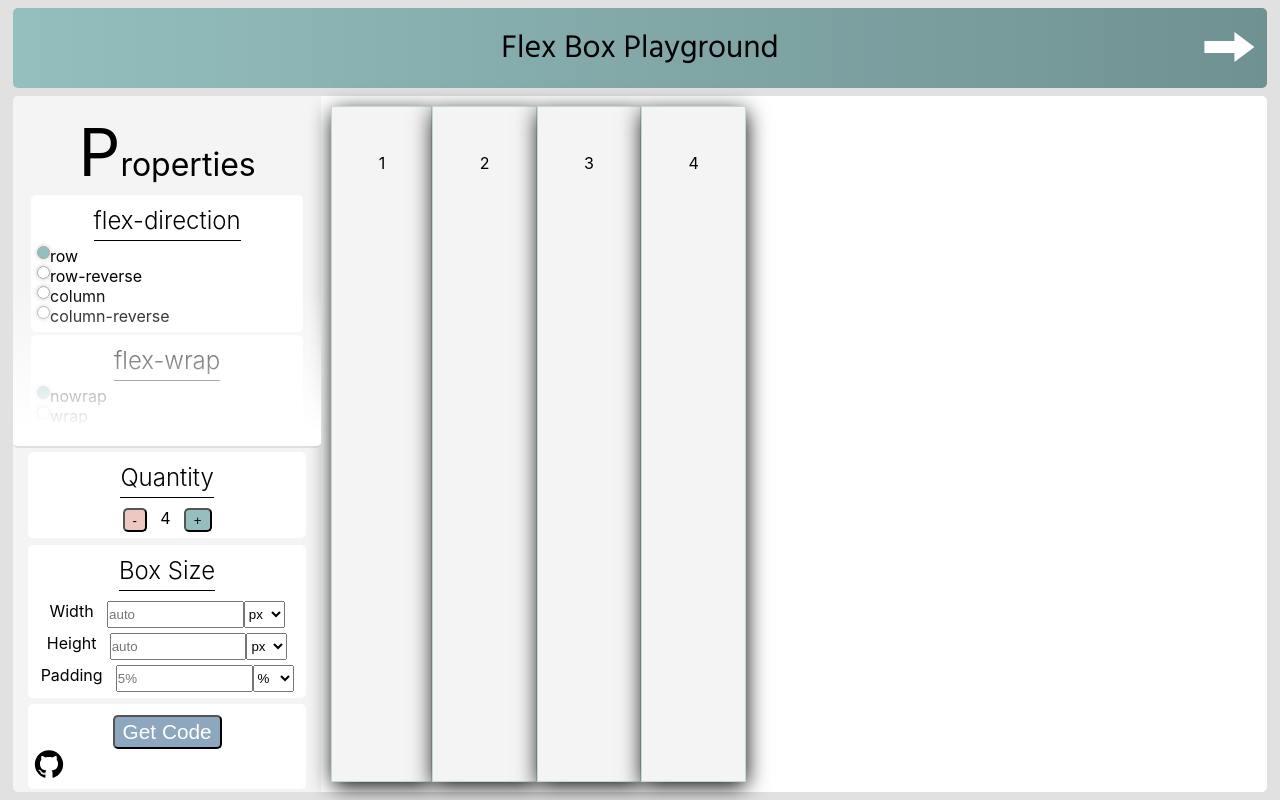
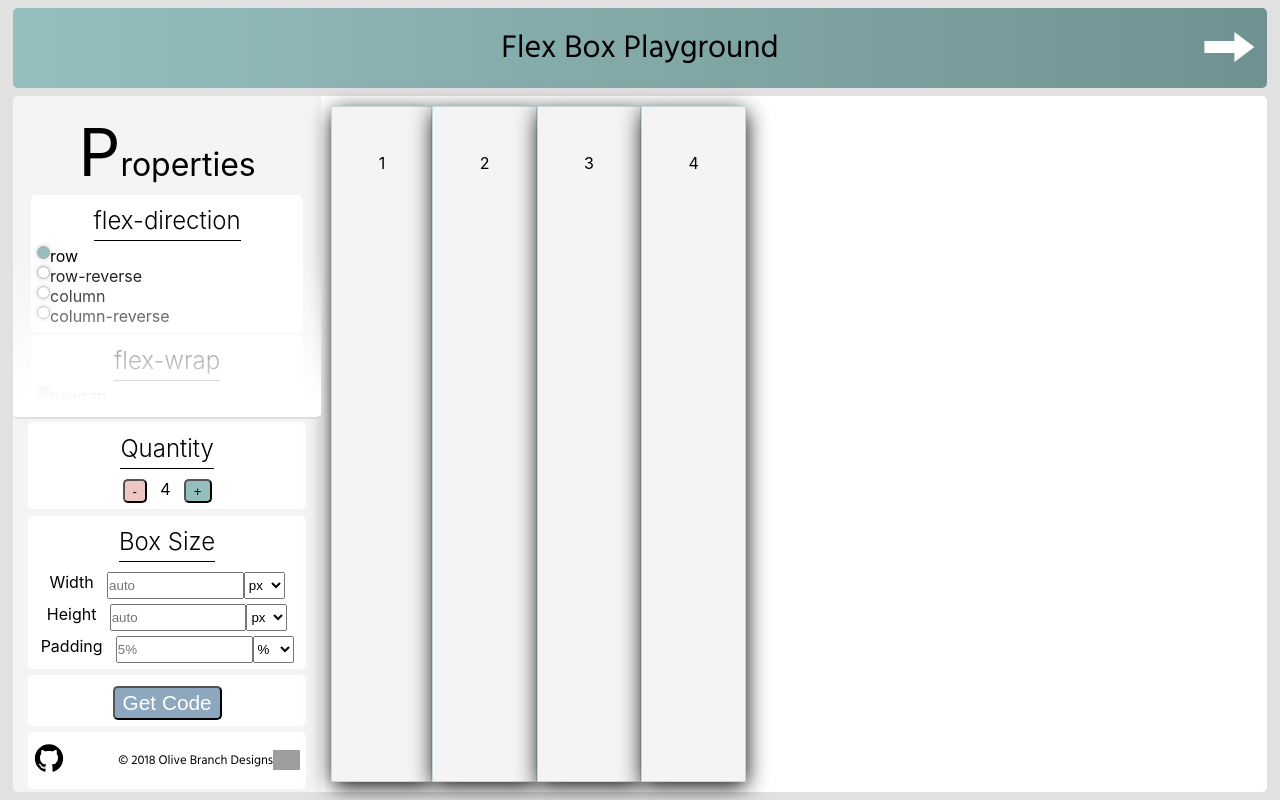
Before and after one commit to timbiles/flex-box, a React (Create React App) app: page / in a window 1280 px wide. Built offline with nearby package versions, Linux system fonts and the light colour scheme; grey boxes are pictures that could not be loaded.

Commit message:
added cc, style fixes

```diff
--- a/src/Components/grid.js
+++ b/src/Components/grid.js
@@ -128,7 +128,7 @@ class grid extends Component {
         </Btn>
         {e}
         <Btn
-          color="#96BE8C"
+          color="#94bfbe"
           width='50%'
           onClick={() => {
             this.setState({ [f]: e + 1 }, () => {
@@ -324,13 +324,14 @@ class grid extends Component {
                 </Btn>
                 {number}
                 <Btn
-                color="#96BE8C"
+                  color="#94bfbe"
                 width='50%'
                 grid onClick={() => this.setState({ number: number + 1 })}>
                   +
                 </Btn>
               </Container>
             </Container>
+          <Container main>
 
             <Btn code onClick={() => this.setState({ display: !display })}>
               Get Code
@@ -338,7 +339,10 @@ class grid extends Component {
             <Btn code onClick={() => this.setState({ display2: !display2 })}>
               Get Optimized Code
             </Btn>
+          </Container>
+          <Container main>
             <Icon />
+          </Container>
             <Modal
               display={display ? 'block' : 'none'}
               id="modal"
--- a/src/Components/icon.js
+++ b/src/Components/icon.js
@@ -1,10 +1,9 @@
 import React from 'react';
-
-import {Icon, A} from '../styles/flex';
-
+import styled from 'styled-components';
 
 const icon = () => {
   return (
+    <Wrapper >
       <A href="https://github.com/timbiles/flex-box" target="blank">
         <Icon viewBox="0 0 128 128">
           <path
@@ -15,7 +14,46 @@ const icon = () => {
           <path d="M26.484 91.806c-.133.3-.605.39-1.035.185-.44-.196-.685-.605-.543-.906.13-.31.603-.395 1.04-.188.44.197.69.61.537.91zm-.743-.55M28.93 94.535c-.287.267-.85.143-1.232-.28-.396-.42-.47-.983-.177-1.254.298-.266.844-.14 1.24.28.394.426.472.984.17 1.255zm-.575-.618M31.312 98.012c-.37.258-.976.017-1.35-.52-.37-.538-.37-1.183.01-1.44.373-.258.97-.025 1.35.507.368.545.368 1.19-.01 1.452zm0 0M34.573 101.373c-.33.365-1.036.267-1.552-.23-.527-.487-.674-1.18-.343-1.544.336-.366 1.045-.264 1.564.23.527.486.686 1.18.333 1.543zm0 0M39.073 103.324c-.147.473-.825.688-1.51.486-.683-.207-1.13-.76-.99-1.238.14-.477.823-.7 1.512-.485.683.206 1.13.756.988 1.237zm0 0M44.016 103.685c.017.498-.563.91-1.28.92-.723.017-1.308-.387-1.315-.877 0-.503.568-.91 1.29-.924.717-.013 1.306.387 1.306.88zm0 0M48.614 102.903c.086.485-.413.984-1.126 1.117-.7.13-1.35-.172-1.44-.653-.086-.498.422-.997 1.122-1.126.714-.123 1.354.17 1.444.663zm0 0" />
         </Icon>
       </A>
+      <Wrapper >
+        <P>© 2018 Olive Branch Designs</P>
+        <Img
+          className="olive"
+          src="https://image.flaticon.com/icons/svg/85/85254.svg"
+          alt="Olive Branch"
+        />
+      </Wrapper>
+    </Wrapper>
   );
 };
 
 export default icon;
+
+const Wrapper = styled.div`
+  display: flex;
+  align-items: center;
+  justify-content: space-between;
+  margin: 2% 0;
+`;
+
+const A = styled.a`
+  width: max-content;
+`;
+
+const P = styled.p`
+  font-family: 'Hind', sans-serif;
+  font-size: 0.8em;
+`;
+
+const Icon = styled.svg`
+  height: 30px;
+  cursor: pointer;
+
+  &:hover {
+    fill: #94bfbe;
+    transition: 0.7s;
+  }
+`;
+
+const Img = styled.img`
+  height: 20px;
+`;
--- a/src/Components/properties.js
+++ b/src/Components/properties.js
@@ -40,7 +40,7 @@ class properties extends Component {
         {val &&
           val.arr.map((e, i) => {
             return (
-              <Container key={i} >
+              <Container key={i}>
                 <Input
                   name={name}
                   type="radio"
@@ -65,7 +65,7 @@ class properties extends Component {
   changeSize = (unit, str, measure) => {
     const { padding } = this.state;
     return (
-      <Container third >
+      <Container third>
         <Pa secondary>{str.charAt(0).toUpperCase() + str.slice(1)}</Pa>
         <Input
           secondary
@@ -174,12 +174,15 @@ class properties extends Component {
 
             <Container secondary>
               <Container third>
-                <Btn code onClick={() => this.setState({ display: !display })}>
+                <Btn
+                  width="max-content"
+                  code
+                  onClick={() => this.setState({ display: !display })}
+                >
                   Get Code
                 </Btn>
               </Container>
 
-              <Icon />
               <Modal
                 display={display ? 'block' : 'none'}
                 id="modal"
@@ -204,6 +207,9 @@ class properties extends Component {
                 `}</Pre>
                 </Section>
               </Modal>
+            </Container>
+            <Container secondary>
+              <Icon />
             </Container>
           </Container>
           <Flex
--- a/src/styles/flex.js
+++ b/src/styles/flex.js
@@ -178,17 +178,3 @@ export const Input = styled.input`
       width: 50%;
     `}
 `;
-
-export const A = styled.a`
-  width: max-content;
-`;
-
-export const Icon = styled.svg`
-  height: 30px;
-  cursor: pointer;
-
-  &:hover {
-    fill: #94bfbe;
-    transition: 0.7s;
-  }
-`;
--- a/src/styles/gridStyles.js
+++ b/src/styles/gridStyles.js
@@ -11,8 +11,7 @@ export const Grid = styled.div`
 
 export const SideNav = styled.div`
   display: inline-grid;
-  grid-template-rows: repeat(6, 0.2fr) repeat(4, 30px);
-  grid-row-gap: 10px;
+  grid-template-rows: repeat(6, 0.2fr) repeat(2, .1fr);
   background: #f4f4f4;
   height: 87vh;
   overflow: scroll;
```
Lines whose indentation alone changed are shown as unchanged.
